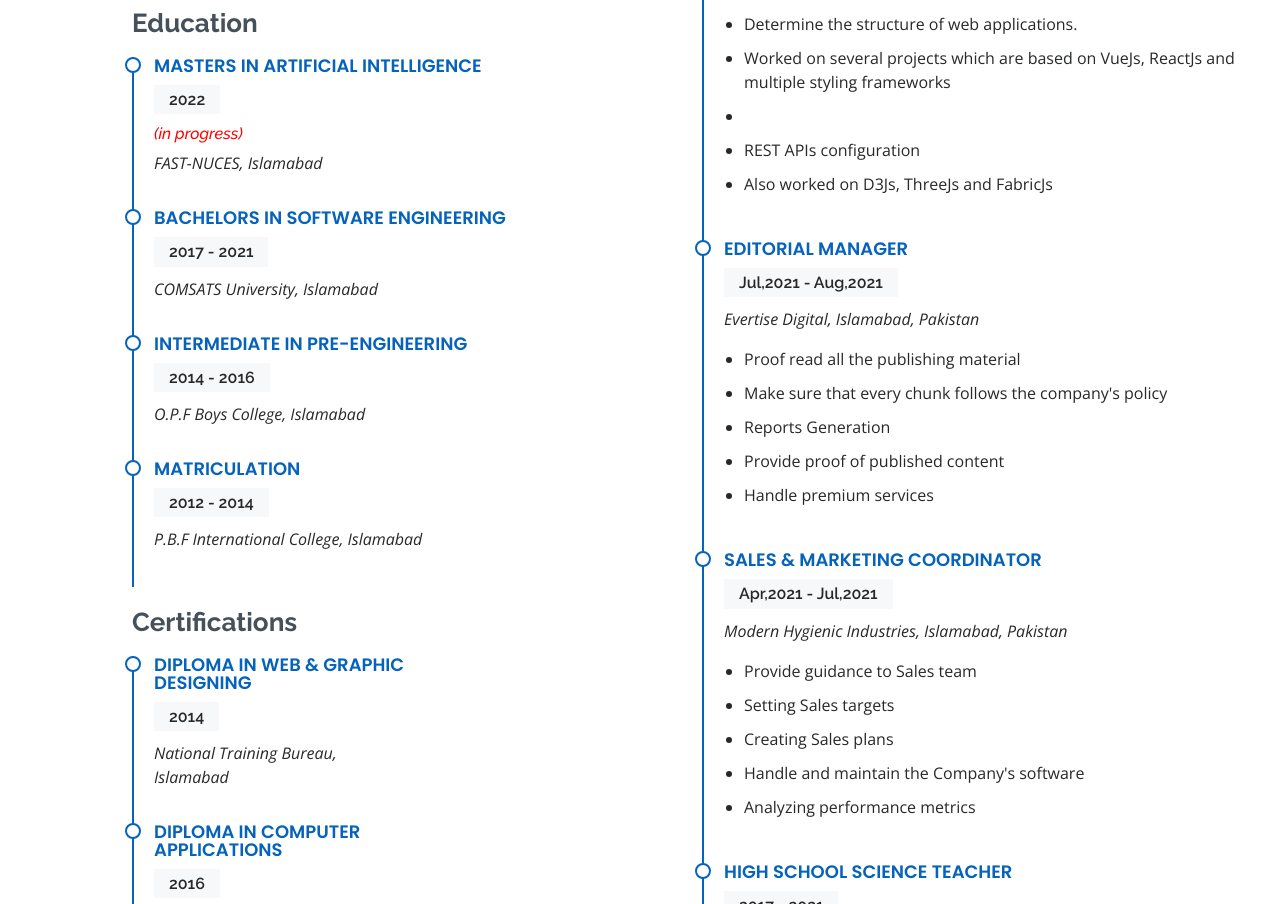
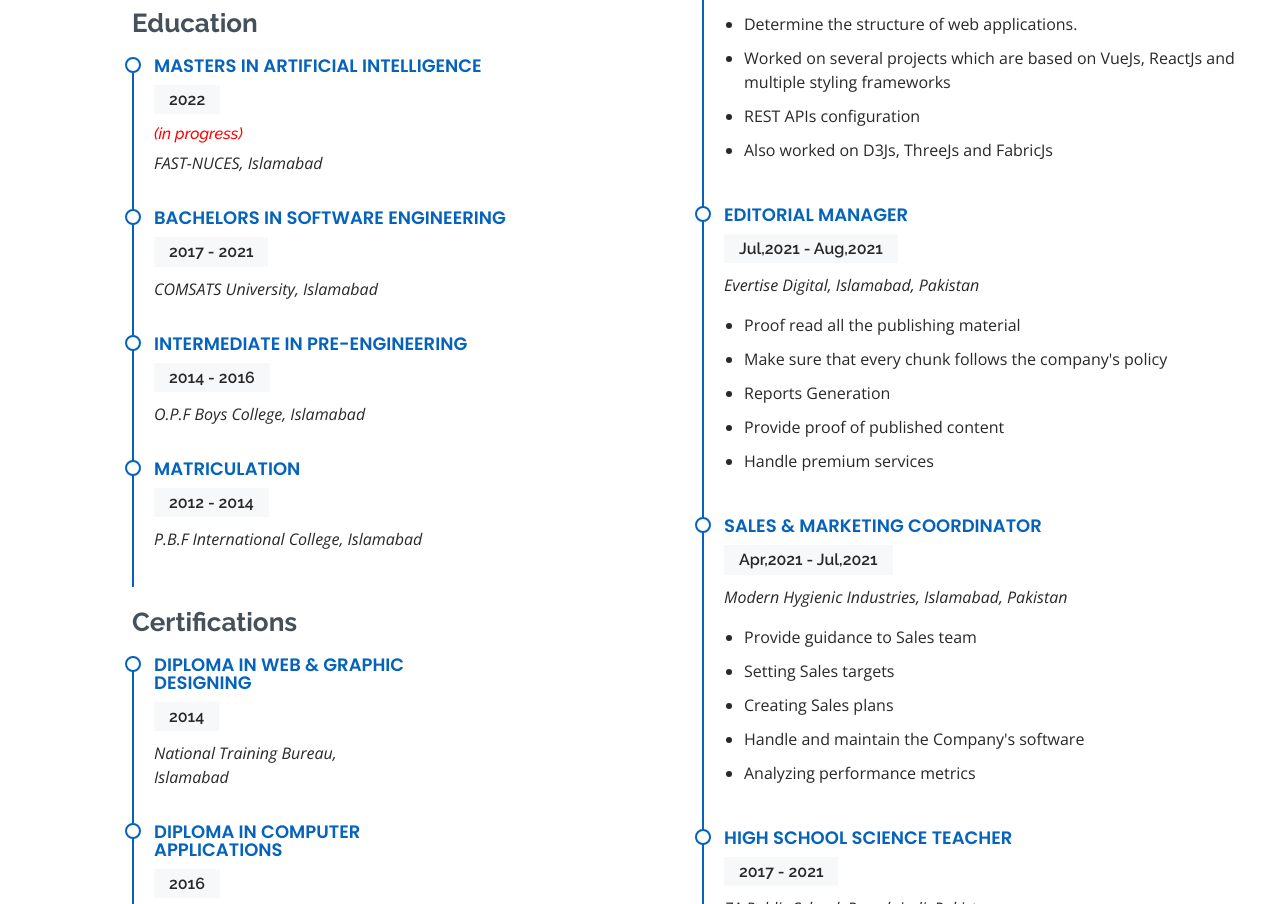
Before and after one commit to MuhammadAlii1998/resume-site, a plain HTML site: page index.html in a window 1280 px wide. Shown: the part 2795-3699 px from the top of the page. Drawn offline with nearby package versions, Linux system fonts and the light colour scheme.

Commit message:
list item issue resolved

```diff
--- a/index.html
+++ b/index.html
@@ -512,7 +512,7 @@
               <ul>
                 <li>Design and develop new user-facing features</li>
                 <li>Determine the structure of web applications.</li>
-                <li>Worked on several projects which are based on VueJs, ReactJs and multiple styling frameworks <li>
+                <li>Worked on several projects which are based on VueJs, ReactJs and multiple styling frameworks </li>
                 <li>REST APIs configuration</li>
                 <li>Also worked on D3Js, ThreeJs and FabricJs</li>
               </ul>
```
